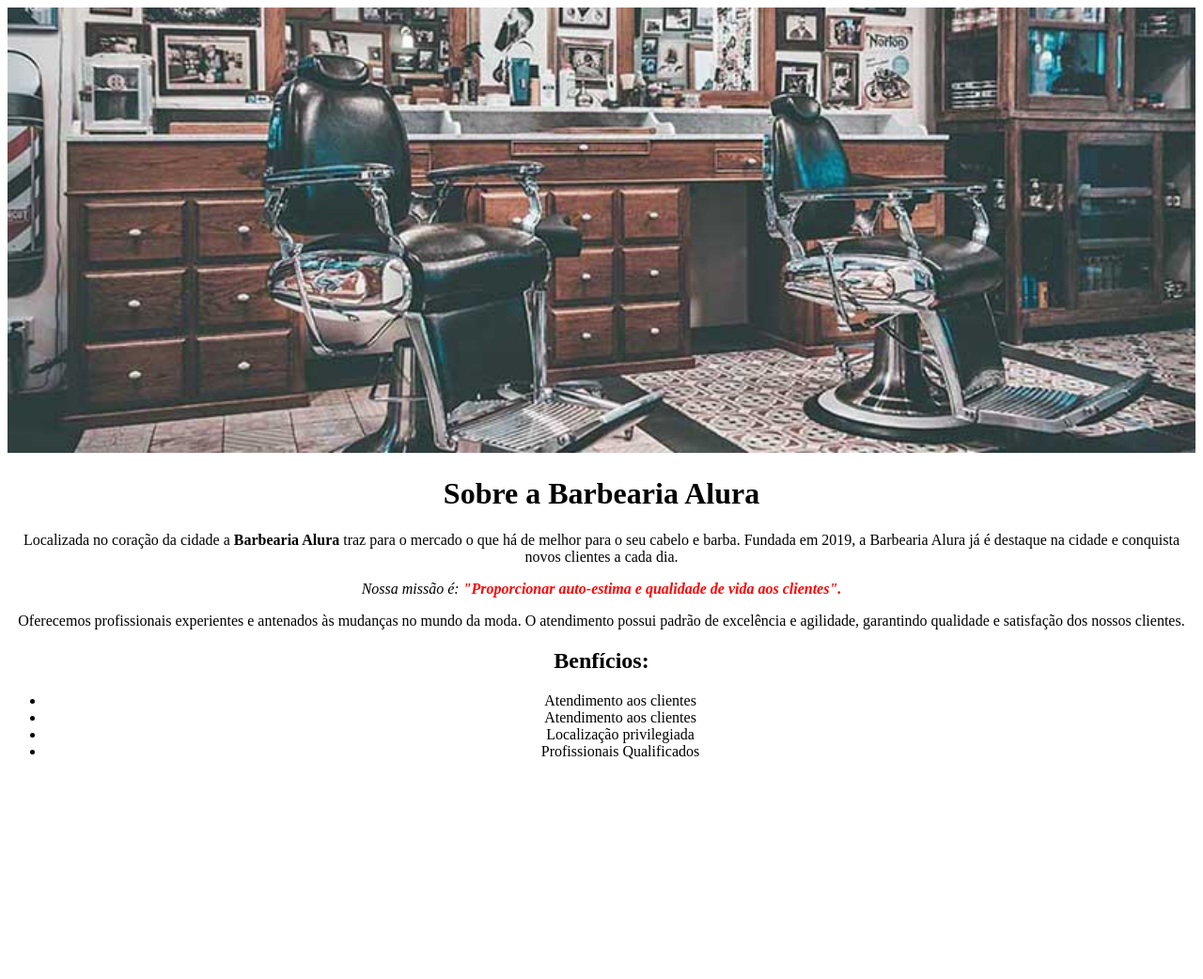
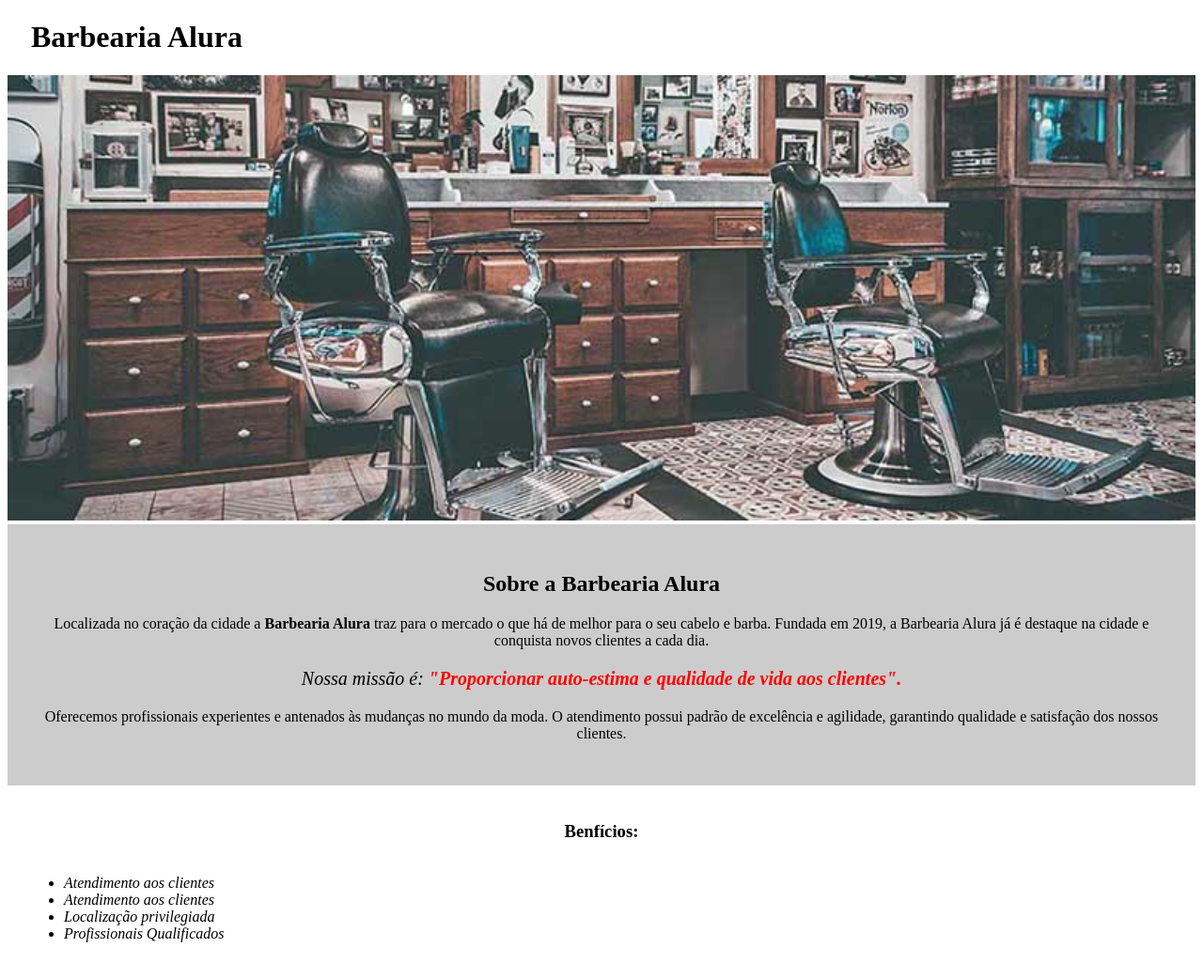
Before and after one commit to mariaclara000/primeiro-repositorio, a plain HTML site: page index.html in a window 1280 px wide. Shown: the whole page at 94% size. Before the commit the page ends 825 px from the top, so only its background shows below. Drawn offline with Linux system fonts and the light colour scheme.

Commit message:
Aula 07/11

```diff
--- a/estilos.css
+++ b/estilos.css
@@ -1,23 +1,56 @@
 body {
-    text-align: center;
+
 }
 
-img{
+.titulo-principal{
+    padding-left: 25px;
+}
+
+img {
     width: 100%;
 }
 
-h1 {
+.principal {
+    background: #CCCCCC;
+    padding: 30px;
+}
+
+h2 {
     text-align: center;
 }
 
 p {
-    text-align: center
+    text-align: center;
 }
 
 em strong {
-    color:red;
+    color: red;
 }
 
 #missao {
-    font-size: ;
+    font-size: 20px;
 }
+
+.beneficios {
+    background: #FFFFFF;
+    padding: 20px;
+}
+
+h3 {
+    text-align: center;
+}
+
+ul {
+    display: inline-block;
+    vertical-align: top;
+    width: 20%;
+    margin-right: 15%;
+}
+
+.itens {
+    font-style: italic;
+}
+
+.imagembeneficios {
+    width: 50%;
+}
--- a/index.html
+++ b/index.html
@@ -3,7 +3,7 @@
     <head>
         <meta charset="UTF-8">
         <meta name="viewport" content="width=device-width, initial-scale=1.0">
-        <title>pagina principal</title>
+        <title>Pagina principal</title>
 
         <link rel="stylesheet" href="estilos.css">
 
@@ -11,12 +11,17 @@
 
     <body>
 
+
+        <header>
+            <h1  class="titulo-principal" > Barbearia Alura </h1>
+        </header>
+
         <img src="img/banner.jpg" alt="">
 
         <div class="principal" >
 
 
-            <h1>Sobre a Barbearia Alura </h1>
+            <h2>Sobre a Barbearia Alura </h2>
 
             <p>Localizada no coração da cidade a <strong>Barbearia Alura</strong>  traz para o mercado o que há de melhor para o seu cabelo e barba. Fundada em 2019, a Barbearia Alura já é destaque na cidade e conquista novos clientes a cada dia.</p>
 
@@ -28,7 +33,7 @@
 
         <div class="beneficios" >
 
-            <h2> Benfícios: </h2>
+            <h3> Benfícios: </h3>
 
             <ul>
                 <li class="itens" >Atendimento aos clientes </li>
```
Also changed, not shown: img/beneficios.jpg (added).
